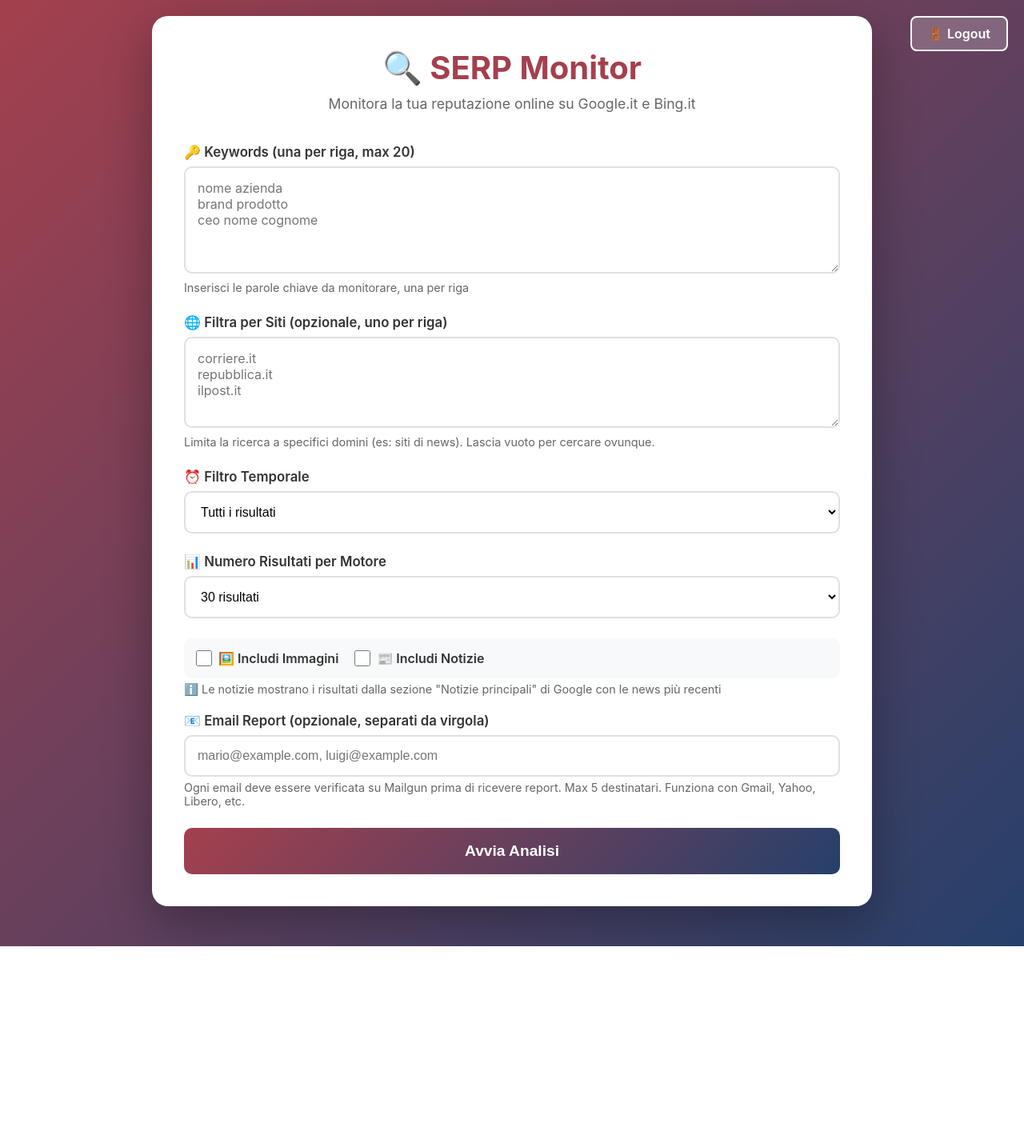
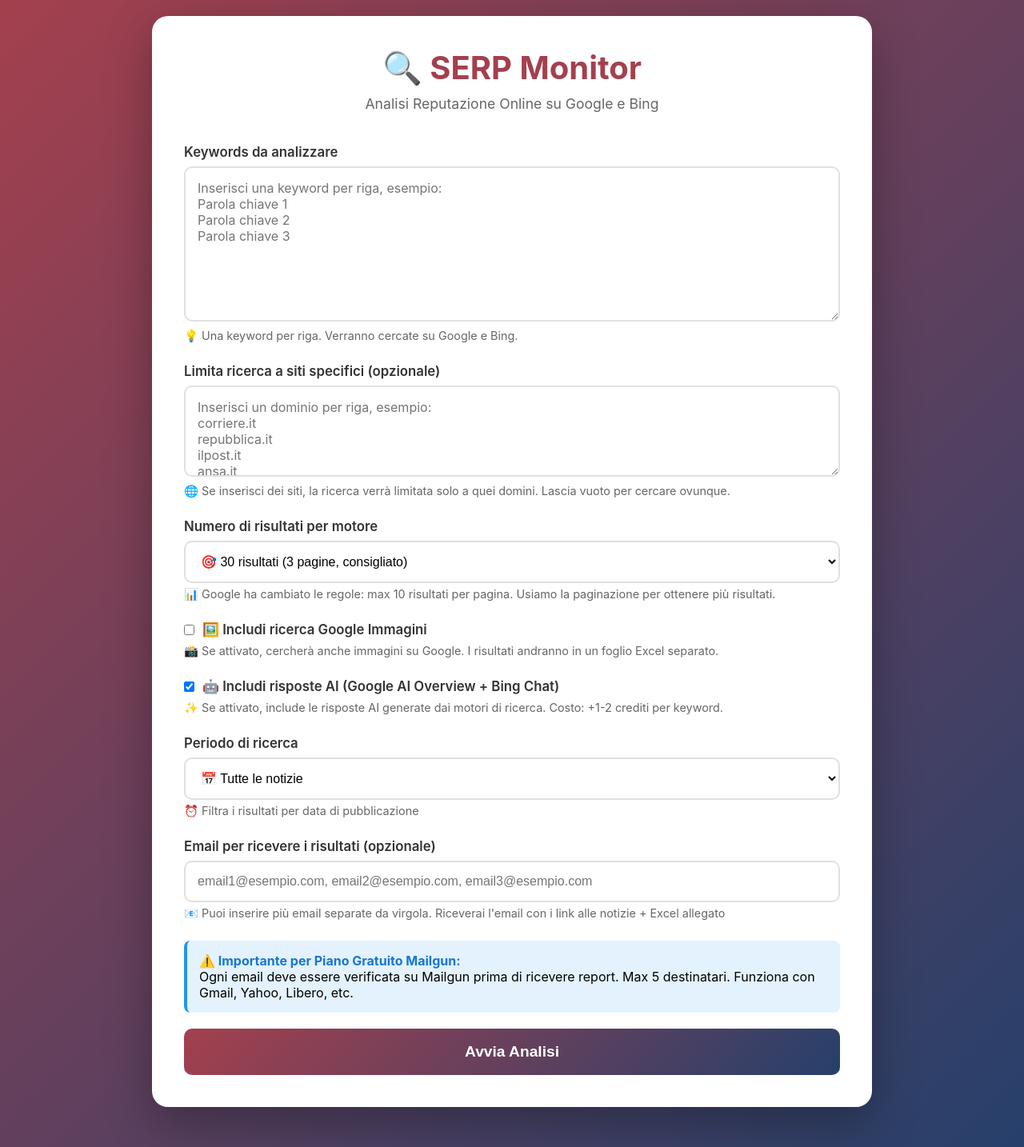
Before and after one commit to silviatugnoli-eng/serp-monitoring, a Flask app: page / in a window 1280 px wide. Shown: the whole page at 80% size. Before the commit the page ends 1183 px from the top, so only its background shows below. Run offline with Flask 3, Linux system fonts and the light colour scheme; the visitor is signed in with stand-in values (Sample User, id 1).

Commit message:
aggiornamento

```diff
--- a/templates/index.html
+++ b/templates/index.html
@@ -231,148 +231,97 @@
             to { transform: rotate(360deg); }
         }
 
-        .checkbox-container {
-            display: flex;
-            gap: 20px;
-            align-items: center;
-            margin: 20px 0;
+        .info-box {
+            background: #e3f2fd;
+            border-left: 4px solid #2196f3;
             padding: 15px;
-            background: var(--bg-light);
-            border-radius: 10px;
+            border-radius: 8px;
+            margin-bottom: 20px;
         }
 
-        .checkbox-item {
-            display: flex;
-            align-items: center;
-            gap: 8px;
-            cursor: pointer;
-        }
-
-        .checkbox-item input[type="checkbox"] {
-            width: 20px;
-            height: 20px;
-            cursor: pointer;
-        }
-
-        .checkbox-item label {
-            margin: 0;
-            cursor: pointer;
-            font-size: 1em;
-        }
-
-        .logout-btn {
-            position: absolute;
-            top: 20px;
-            right: 20px;
-            padding: 10px 20px;
-            background: rgba(255, 255, 255, 0.2);
-            color: white;
-            border: 2px solid white;
-            border-radius: 8px;
-            text-decoration: none;
-            font-weight: 600;
-            transition: all 0.3s;
-        }
-
-        .logout-btn:hover {
-            background: white;
-            color: var(--primary-color);
-        }
-
-        .news-item {
-            background: #fff3e0;
-            border-left: 5px solid #ff9800;
-        }
-
-        .news-header {
-            font-weight: 600;
-            color: #f57c00;
-            margin-bottom: 8px;
-            font-size: 0.95em;
-        }
-
-        .news-list {
-            list-style: none;
-            padding: 0;
-        }
-
-        .news-list li {
-            padding: 8px 0;
-            border-bottom: 1px solid #ffe0b2;
-        }
-
-        .news-list li:last-child {
-            border-bottom: none;
-        }
-
-        .news-source {
-            color: #666;
-            font-size: 0.85em;
-            margin-top: 3px;
+        .info-box strong {
+            color: #1976d2;
         }
     </style>
 </head>
 <body>
-    <a href="/logout" class="logout-btn">🚪 Logout</a>
-
     <div class="container">
         <div class="card">
             <h1>🔍 SERP Monitor</h1>
-            <p class="subtitle">Monitora la tua reputazione online su Google.it e Bing.it</p>
+            <p class="subtitle">Analisi Reputazione Online su Google e Bing</p>
 
             <form id="analysisForm">
                 <div class="form-group">
-                    <label for="keywords">🔑 Keywords (una per riga, max 20)</label>
-                    <textarea id="keywords" rows="5" placeholder="nome azienda&#10;brand prodotto&#10;ceo nome cognome" required></textarea>
-                    <div class="hint">Inserisci le parole chiave da monitorare, una per riga</div>
+                    <label for="keywords">Keywords da analizzare</label>
+                    <textarea
+                        id="keywords"
+                        rows="8"
+                        placeholder="Inserisci una keyword per riga, esempio:&#10;Parola chiave 1&#10;Parola chiave 2&#10;Parola chiave 3"
+                        required
+                    ></textarea>
+                    <p class="hint">💡 Una keyword per riga. Verranno cercate su Google e Bing.</p>
                 </div>
 
                 <div class="form-group">
-                    <label for="sites">🌐 Filtra per Siti (opzionale, uno per riga)</label>
-                    <textarea id="sites" rows="4" placeholder="corriere.it&#10;repubblica.it&#10;ilpost.it"></textarea>
-                    <div class="hint">Limita la ricerca a specifici domini (es: siti di news). Lascia vuoto per cercare ovunque.</div>
+                    <label for="sites">Limita ricerca a siti specifici (opzionale)</label>
+                    <textarea
+                        id="sites"
+                        rows="4"
+                        placeholder="Inserisci un dominio per riga, esempio:&#10;corriere.it&#10;repubblica.it&#10;ilpost.it&#10;ansa.it"
+                    ></textarea>
+                    <p class="hint">🌐 Se inserisci dei siti, la ricerca verrà limitata solo a quei domini. Lascia vuoto per cercare ovunque.</p>
                 </div>
 
                 <div class="form-group">
-                    <label for="timeFilter">⏰ Filtro Temporale</label>
-                    <select id="timeFilter">
-                        <option value="">Tutti i risultati</option>
-                        <option value="day">Ultime 24 ore</option>
-                        <option value="week">Ultima settimana</option>
-                        <option value="month">Ultimo mese</option>
+                    <label for="numResults">Numero di risultati per motore</label>
+                    <select id="numResults">
+                        <option value="10">⚡ 10 risultati (1 pagina, veloce)</option>
+                        <option value="20">📄 20 risultati (2 pagine)</option>
+                        <option value="30" selected>🎯 30 risultati (3 pagine, consigliato)</option>
                     </select>
+                    <p class="hint">📊 Google ha cambiato le regole: max 10 risultati per pagina. Usiamo la paginazione per ottenere più risultati.</p>
                 </div>
 
                 <div class="form-group">
-                    <label for="numResults">📊 Numero Risultati per Motore</label>
-                    <select id="numResults">
-                        <option value="10">10 risultati</option>
-                        <option value="20">20 risultati</option>
-                        <option value="30" selected>30 risultati</option>
-                        <option value="50">50 risultati</option>
-                    </select>
-                </div>
-
-                <div class="checkbox-container">
-                    <div class="checkbox-item">
-                        <input type="checkbox" id="includeImages">
-                        <label for="includeImages">🖼️ Includi Immagini</label>
-                    </div>
-                    <div class="checkbox-item">
-                        <input type="checkbox" id="includeNews">
-                        <label for="includeNews">📰 Includi Notizie</label>
-                    </div>
-                </div>
-                <div class="hint" style="margin-top: -15px; margin-bottom: 20px;">
-                    ℹ️ Le notizie mostrano i risultati dalla sezione "Notizie principali" di Google con le news più recenti
+                    <label style="display: flex; align-items: center; cursor: pointer;">
+                        <input type="checkbox" id="includeImages" style="width: auto; margin-right: 10px; cursor: pointer;">
+                        <span>🖼️ Includi ricerca Google Immagini</span>
+                    </label>
+                    <p class="hint">📸 Se attivato, cercherà anche immagini su Google. I risultati andranno in un foglio Excel separato.</p>
                 </div>
 
                 <div class="form-group">
-                    <label for="emails">📧 Email Report (opzionale, separati da virgola)</label>
-                    <input type="text" id="emails" placeholder="mario@example.com, luigi@example.com">
-                    <div class="hint">
-                        Ogni email deve essere verificata su Mailgun prima di ricevere report. Max 5 destinatari. Funziona con Gmail, Yahoo, Libero, etc.
-                    </div>
+                    <label style="display: flex; align-items: center; cursor: pointer;">
+                        <input type="checkbox" id="includeAI" style="width: auto; margin-right: 10px; cursor: pointer;" checked>
+                        <span>🤖 Includi risposte AI (Google AI Overview + Bing Chat)</span>
+                    </label>
+                    <p class="hint">✨ Se attivato, include le risposte AI generate dai motori di ricerca. Costo: +1-2 crediti per keyword.</p>
+                </div>
+
+                <div class="form-group">
+                    <label for="timeFilter">Periodo di ricerca</label>
+                    <select id="timeFilter">
+                        <option value="">📅 Tutte le notizie</option>
+                        <option value="day">🆕 Solo ultime 24 ore</option>
+                        <option value="week">📰 Ultima settimana</option>
+                        <option value="month">📊 Ultimo mese</option>
+                    </select>
+                    <p class="hint">⏰ Filtra i risultati per data di pubblicazione</p>
+                </div>
+
+                <div class="form-group">
+                    <label for="emails">Email per ricevere i risultati (opzionale)</label>
+                    <input
+                        type="text"
+                        id="emails"
+                        placeholder="email1@esempio.com, email2@esempio.com, email3@esempio.com"
+                    />
+                    <p class="hint">📧 Puoi inserire più email separate da virgola. Riceverai l'email con i link alle notizie + Excel allegato</p>
+                </div>
+
+                <div class="info-box">
+                    <strong>⚠️ Importante per Piano Gratuito Mailgun:</strong><br>
+                    Ogni email deve essere verificata su Mailgun prima di ricevere report. Max 5 destinatari. Funziona con Gmail, Yahoo, Libero, etc.
                 </div>
 
                 <button type="submit" class="btn" id="analyzeBtn">
@@ -396,7 +345,7 @@
             <div class="results" id="results">
                 <h2 style="margin-bottom: 20px; color: #333;">📊 Risultati</h2>
                 <div id="resultsList"></div>
-                <div id="newsResultsList" style="margin-top: 30px;"></div>
+                <div id="aiResultsList" style="margin-top: 30px;"></div>
             </div>
         </div>
     </div>
@@ -409,7 +358,7 @@
         const currentKeyword = document.getElementById('currentKeyword');
         const results = document.getElementById('results');
         const resultsList = document.getElementById('resultsList');
-        const newsResultsList = document.getElementById('newsResultsList');
+        const aiResultsList = document.getElementById('aiResultsList');
         const downloadSection = document.getElementById('downloadSection');
 
         form.addEventListener('submit', async (e) => {
@@ -421,7 +370,7 @@
             const timeFilter = document.getElementById('timeFilter').value;
             const numResults = parseInt(document.getElementById('numResults').value);
             const includeImages = document.getElementById('includeImages').checked;
-            const includeNews = document.getElementById('includeNews').checked;
+            const includeAI = document.getElementById('includeAI').checked;
 
             if (!keywordsText) {
                 alert('Inserisci almeno una keyword!');
@@ -456,7 +405,7 @@
                         time_filter: timeFilter || null,
                         num_results: numResults,
                         include_images: includeImages,
-                        include_news: includeNews
+                        include_ai: includeAI
                     })
                 });
 
@@ -493,9 +442,9 @@
                         // Analisi completata
                         displayResults(status.results);
 
-                        // Mostra news se presenti
-                        if (status.news_results && status.news_results.length > 0) {
-                            displayNewsResults(status.news_results);
+                        // Mostra risposte AI se presenti
+                        if (status.ai_responses && status.ai_responses.length > 0) {
+                            displayAIResults(status.ai_responses);
                         }
 
                         downloadSection.style.display = 'block';
@@ -512,7 +461,7 @@
 
         function displayResults(data) {
             resultsList.innerHTML = '';
-            newsResultsList.innerHTML = '';
+            aiResultsList.innerHTML = '';
 
             // Mostra risultati tradizionali
             data.forEach(item => {
@@ -522,11 +471,11 @@
                     <div class="result-keyword">${item.Keyword}</div>
                     <div class="result-stats">
                         <div class="stat">
-                            <div class="stat-label">Google.it</div>
+                            <div class="stat-label">Google</div>
                             <div class="stat-value">${item['Risultati Google']} risultati</div>
                         </div>
                         <div class="stat">
-                            <div class="stat-label">Bing.it</div>
+                            <div class="stat-label">Bing</div>
                             <div class="stat-value">${item['Risultati Bing']} risultati</div>
                         </div>
                     </div>
@@ -537,42 +486,47 @@
             results.style.display = 'block';
         }
 
-        function displayNewsResults(newsData) {
-            if (!newsData || newsData.length === 0) return;
+        function displayAIResults(aiData) {
+            if (!aiData || aiData.length === 0) return;
 
             const header = document.createElement('h2');
             header.style.cssText = 'margin-bottom: 20px; color: #333;';
-            header.textContent = '📰 Ultime Notizie';
-            newsResultsList.appendChild(header);
+            header.textContent = '🤖 Risposte AI';
+            aiResultsList.appendChild(header);
 
-            newsData.forEach(item => {
-                if (!item.news || item.news.length === 0) return;
-
+            aiData.forEach(item => {
                 const div = document.createElement('div');
-                div.className = 'result-item news-item';
+                div.className = 'result-item';
+                div.style.borderLeft = '5px solid #667eea';
 
                 let html = `<div class="result-keyword">🔑 ${item.keyword}</div>`;
-                html += `<div class="news-header">📰 ${item.news.length} notizie trovate</div>`;
-                html += '<ul class="news-list">';
 
-                item.news.forEach(news => {
+                // AI Overview
+                if (item.ai_overview_text) {
+                    const text = item.ai_overview_text.substring(0, 300) + (item.ai_overview_text.length > 300 ? '...' : '');
                     html += `
-                        <li>
-                            <a href="${news.url}" target="_blank" style="color: #f57c00; text-decoration: none; font-weight: 500;">
-                                ${news.title}
-                            </a>
-                            <div class="news-source">
-                                ${news.source_name} • ${news.date}
-                            </div>
-                        </li>
+                        <div style="background: #e3f2fd; padding: 15px; border-radius: 8px; margin: 10px 0;">
+                            <div style="font-weight: 600; color: #1976d2; margin-bottom: 8px;">✨ Google AI Overview</div>
+                            <div style="color: #333; line-height: 1.6;">${text}</div>
+                        </div>
                     `;
-                });
+                }
 
-                html += '</ul>';
-                html += '<div style="margin-top: 10px; color: #666; font-size: 0.9em;">📎 Tutte le news disponibili nell\'Excel</div>';
+                // Bing Chat
+                if (item.bing_chat_text) {
+                    const text = item.bing_chat_text.substring(0, 300) + (item.bing_chat_text.length > 300 ? '...' : '');
+                    html += `
+                        <div style="background: #fff3e0; padding: 15px; border-radius: 8px; margin: 10px 0;">
+                            <div style="font-weight: 600; color: #f57c00; margin-bottom: 8px;">🤖 Bing Chat (GPT-4)</div>
+                            <div style="color: #333; line-height: 1.6;">${text}</div>
+                        </div>
+                    `;
+                }
+
+                html += '<div style="margin-top: 10px; color: #666; font-size: 0.9em;">📎 Testo completo e fonti disponibili nell\'Excel</div>';
 
                 div.innerHTML = html;
-                newsResultsList.appendChild(div);
+                aiResultsList.appendChild(div);
             });
         }
 
```
Also changed, not shown: test_serpapi.py (added).
